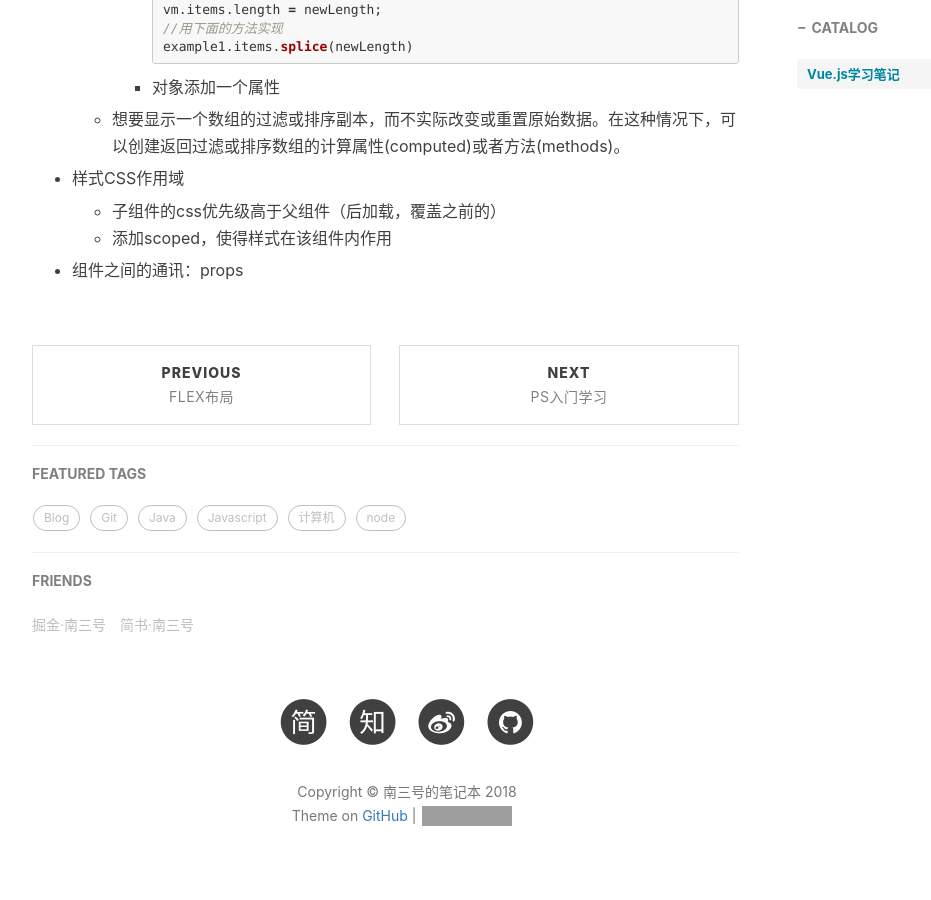
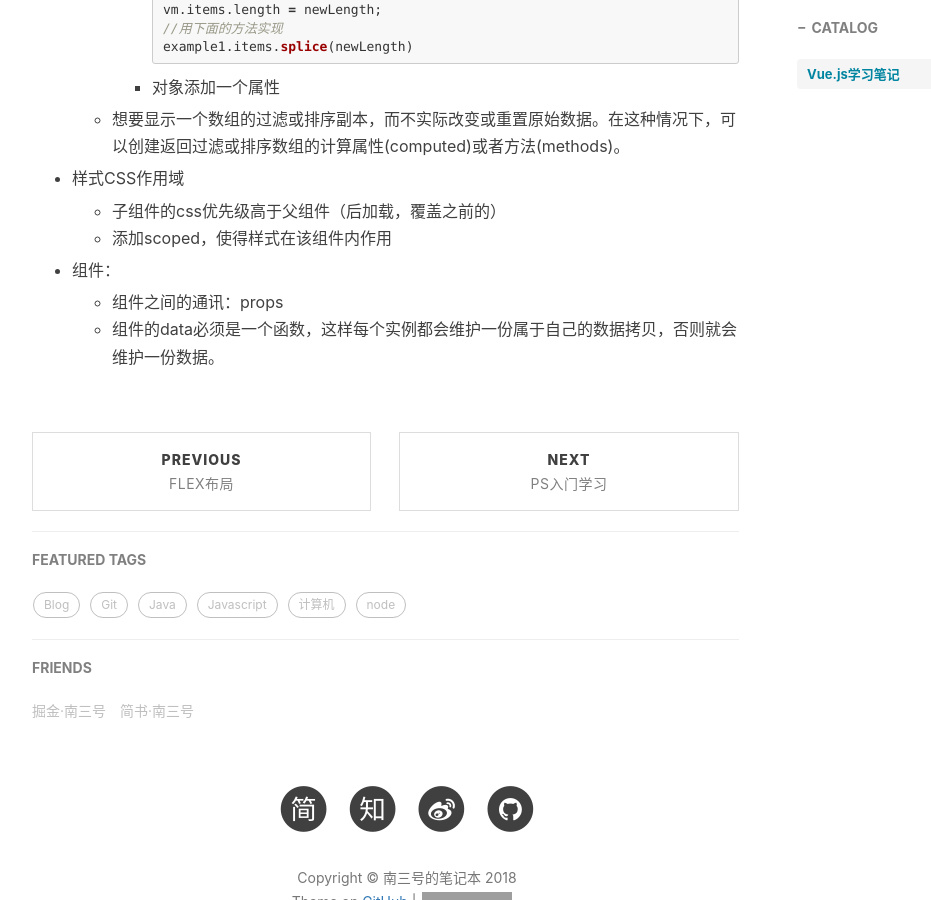
Before and after one commit to nansanhao/nansanhao.github.io, a Jekyll site: the page built from _posts/2018-02-04-Vue.js学习笔记.md, in a window 1280 px wide and 900 px high, scrolled down 2359 px. Shown: the whole window, without its empty margins (233-1164 px from the left). Built offline with Jekyll 4.4.1, drawn with Linux system fonts in a browser that asks for light colours; nearby versions of some CDN libraries; comment, search, counter and statistics services are not loaded; grey boxes are pictures that could not be loaded.

```diff
--- a/_posts/2018-02-04-Vue.js学习笔记.md
+++ b/_posts/2018-02-04-Vue.js学习笔记.md
@@ -128,4 +128,7 @@ tags:
   - 子组件的css优先级高于父组件（后加载，覆盖之前的）
   - 添加scoped，使得样式在该组件内作用
 
-- 组件之间的通讯：props
+- 组件：
+
+  - 组件之间的通讯：props
+  - 组件的data必须是一个函数，这样每个实例都会维护一份属于自己的数据拷贝，否则就会维护一份数据。
```
Also changed, not shown: _posts/2018-04-15-ES6学习笔记.md (+3 -1 lines).
